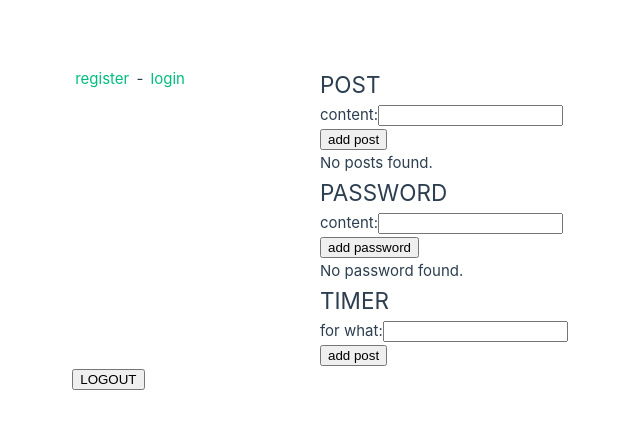
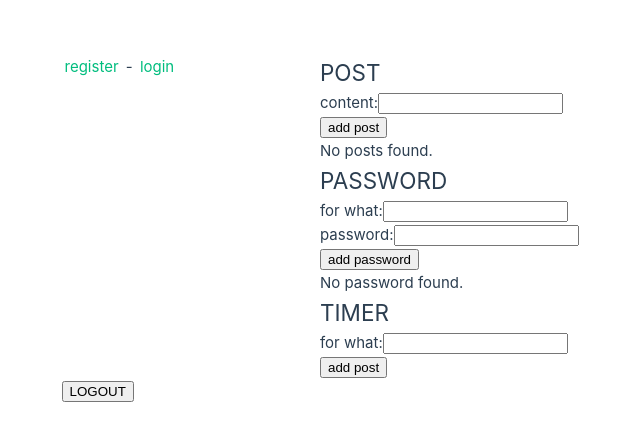
Before and after one commit to MatteoGranata/ANGEL, a Vue app in the folder client/: page /homepage in a window 1280 px wide. Shown: the part 171-612 px from the top of the page, without its empty margins (320-960 px from the left). Built offline with nearby package versions, Linux system fonts and the light colour scheme.

Commit message:
added to password.vue what it is used for and the password (content for the what and secret for the password)

```diff
--- a/client/src/views/Password.vue
+++ b/client/src/views/Password.vue
@@ -3,8 +3,12 @@
         <h2>PASSWORD</h2>
         <form @submit.prevent="createPassword">
             <div class="form-group">
-                <label for="password">content:</label>
-                <input type="password" id="password" v-model="content" required />
+                <label for="password">for what:</label>
+                <input type="text" id="password" v-model="content" required />
+            </div>
+            <div class="form-group">
+                <label for="password">password:</label>
+                <input type="text" id="password" v-model="secret" required />
             </div>
             <button type="submit">add password</button>
         </form>
@@ -14,6 +18,8 @@
             <li v-for="password in userPasswords" :key="password._id">
                 <textarea v-model="password.content" name="password" id="password" cols="30"
                     rows="5">{{ password.content }}</textarea>
+                <textarea v-model="password.secret" name="secret" id="secret" cols="30"
+                    rows="5">{{ password.secret }}</textarea>
                 <button @click="updatePassword(password._id)">update Password</button>
                 <button @click="deletePassword(password._id)">delete Password</button>
             </li>
@@ -31,6 +37,7 @@ export default {
     data() {
         return {
             content: '',
+            secret: '',
             userPasswords: [],
         };
     },
@@ -57,7 +64,7 @@ export default {
                 console.error(error);
             }
         },
-        async createPassword(conent) {
+        async createPassword() {
             try {
                 const token = localStorage.getItem('token'); // Get token from local storage
                 if (!token) {
@@ -65,13 +72,14 @@ export default {
                     console.error('No token found');
                     return;
                 }
-                const response = await axios.post('/password', { content: this.content }, {
+                const response = await axios.post('/password', { content: this.content, secret: this.secret }, {
                     headers: { Authorization: `bearer ${token}` },
                 });
                 console.log('Password added:', response.data);
 
                 this.userPasswords.push(response.data.password)
                 this.content = ''
+                this.secret = ''
 
             } catch (error) {
                 console.error(error);
@@ -90,8 +98,8 @@ export default {
                     console.error('Password to update not found');
                     return;
                 }
-
-                const response = await axios.patch(`/password/${passwordId}`, { content: passwordToUpdate.content }, {
+                console.log(passwordToUpdate)
+                const response = await axios.patch(`/password/${passwordId}`, { content: passwordToUpdate.content, secret: passwordToUpdate.secret }, {
                     headers: { Authorization: `bearer ${token}` },
                 });
 
```
Also changed, not shown: 2 other files (tests, documents, lock files or other folders).
